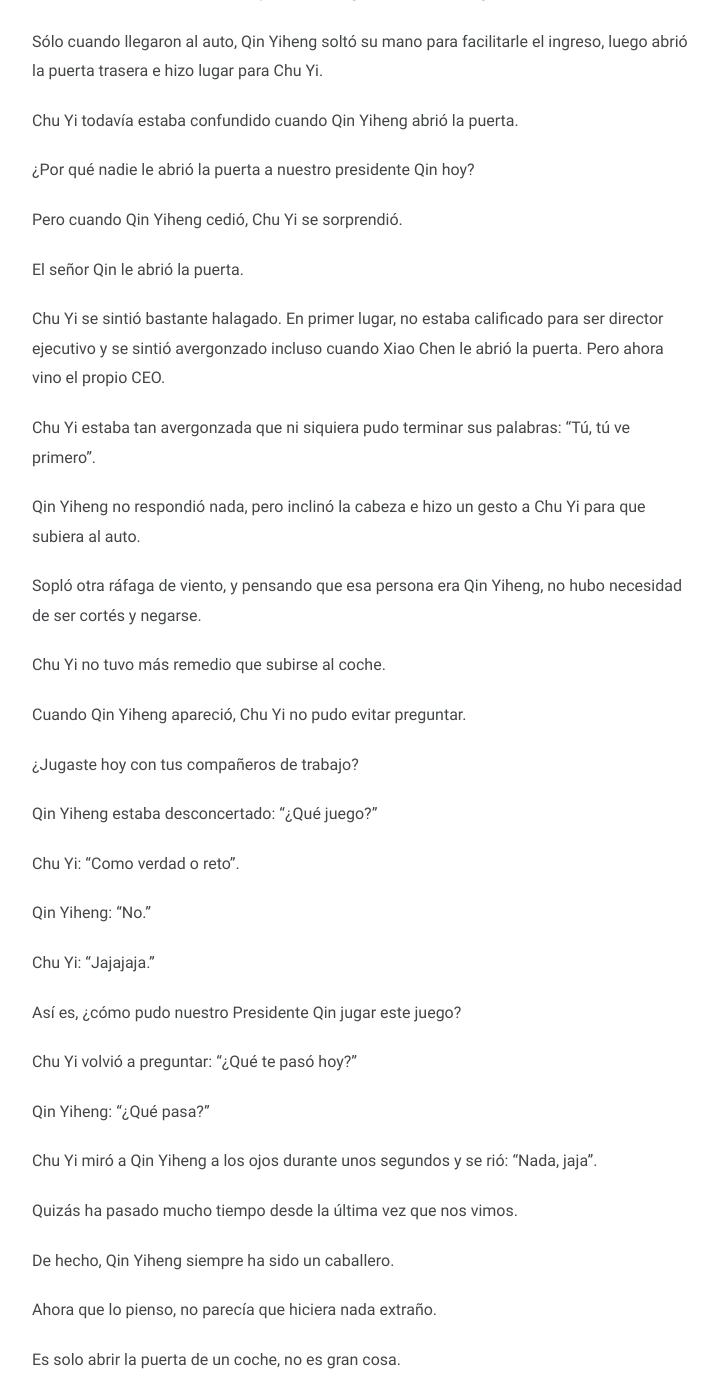
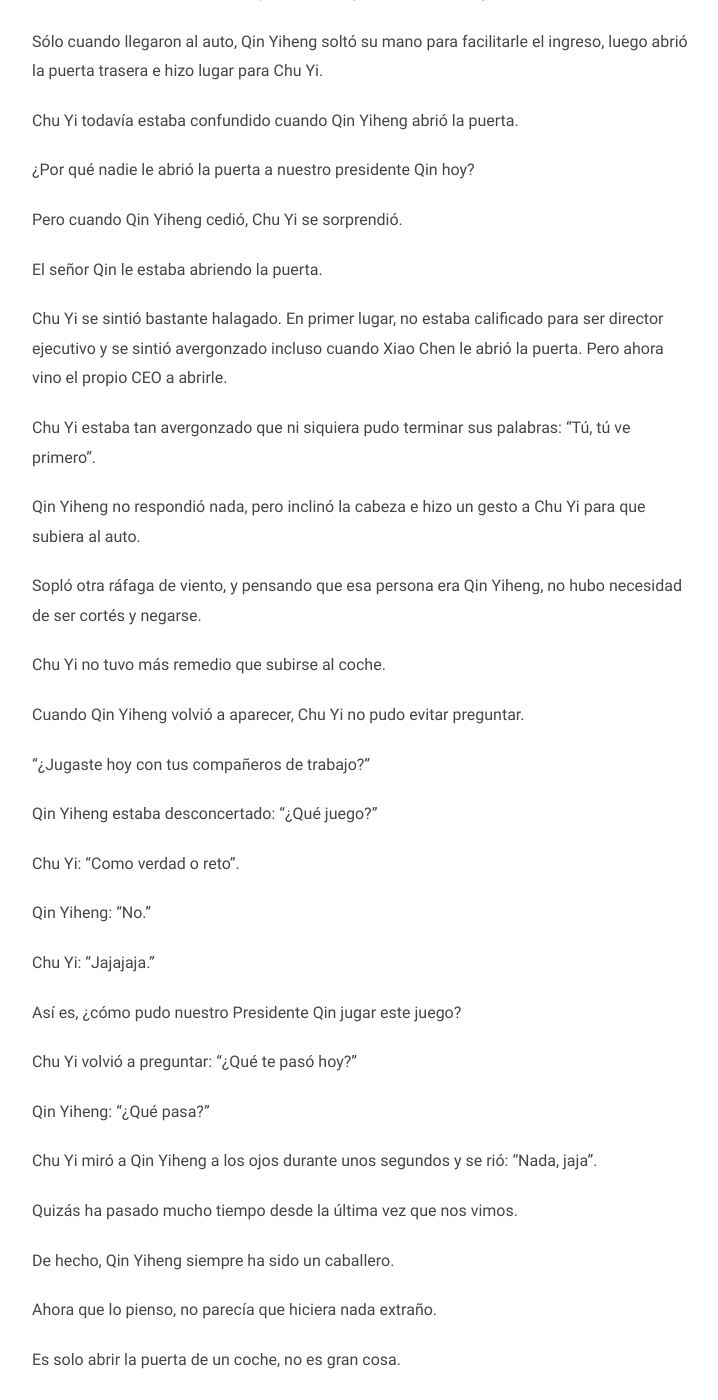
Before and after one commit to taozi-lecturas/taozi-lecturas.github.io, a Jekyll site: the page built from novelas/cacuedv/_posts/2025-03-31-capitulo-57.md, in a window 1280 px wide and 1400 px high, scrolled down 6343 px. Shown: the whole window, without its empty margins (278-996 px from the left). Built offline with Jekyll 4.4.1, drawn with Linux system fonts in a browser that asks for light colours; some of the changed text lies outside the part shown.

Commit message:
Updated Note novelas/cacuedv/_posts/2025-03-31-capitulo-57.md

```diff
--- a/novelas/cacuedv/_posts/2025-03-31-capitulo-57.md
+++ b/novelas/cacuedv/_posts/2025-03-31-capitulo-57.md
@@ -217,11 +217,11 @@ Chu Yi todavía estaba confundido cuando Qin Yiheng abrió la puerta.
 
 Pero cuando Qin Yiheng cedió, Chu Yi se sorprendió.
 
-El señor Qin le abrió la puerta.
+El señor Qin le estaba abriendo la puerta.
 
-Chu Yi se sintió bastante halagado. En primer lugar, no estaba calificado para ser director ejecutivo y se sintió avergonzado incluso cuando Xiao Chen le abrió la puerta. Pero ahora vino el propio CEO.
+Chu Yi se sintió bastante halagado. En primer lugar, no estaba calificado para ser director ejecutivo y se sintió avergonzado incluso cuando Xiao Chen le abrió la puerta. Pero ahora vino el propio CEO a abrirle.
 
-Chu Yi estaba tan avergonzada que ni siquiera pudo terminar sus palabras: "Tú, tú ve primero".
+Chu Yi estaba tan avergonzado que ni siquiera pudo terminar sus palabras: "Tú, tú ve primero".
 
 Qin Yiheng no respondió nada, pero inclinó la cabeza e hizo un gesto a Chu Yi para que subiera al auto.
 
@@ -229,9 +229,9 @@ Sopló otra ráfaga de viento, y pensando que esa persona era Qin Yiheng, no hub
 
 Chu Yi no tuvo más remedio que subirse al coche.
 
-Cuando Qin Yiheng apareció, Chu Yi no pudo evitar preguntar.
+Cuando Qin Yiheng volvió a aparecer, Chu Yi no pudo evitar preguntar.
 
-¿Jugaste hoy con tus compañeros de trabajo?
+"¿Jugaste hoy con tus compañeros de trabajo?"
 
 Qin Yiheng estaba desconcertado: "¿Qué juego?"
 
```
Also changed, not shown: other parts of novelas/cacuedv/_posts/2025-03-31-capitulo-57.md (+6 -6 lines).
